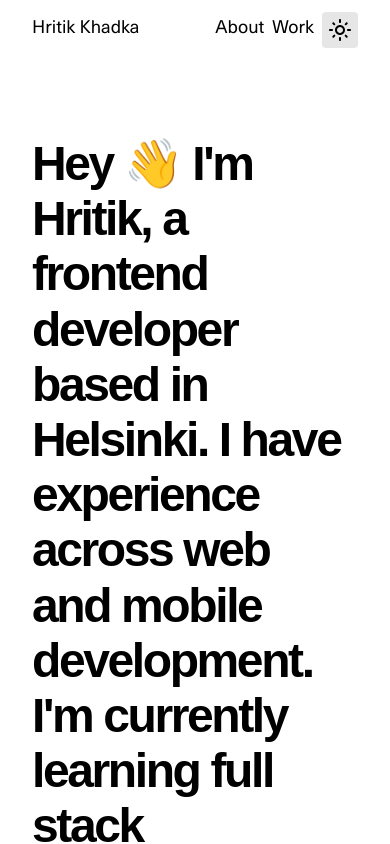
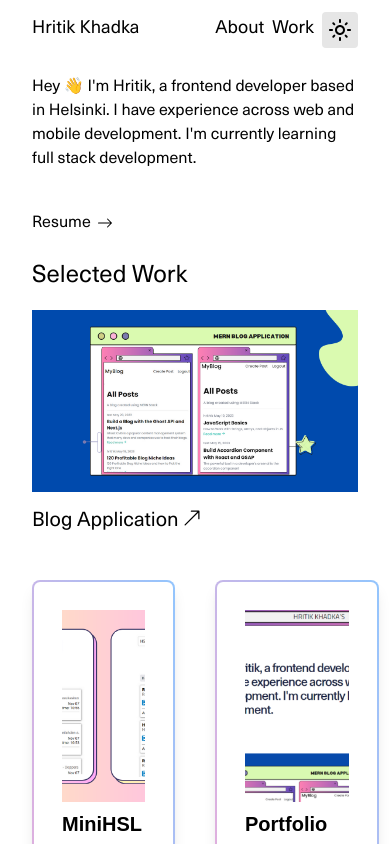
Before and after one commit to hrithikhadka/react-portfolio, a React (Vite) app: page / in a window 390 px wide. Shown: the top 844 px of the page. Built offline with nearby package versions, Linux system fonts and the light colour scheme; a web font is replaced by a local one.

Commit message:
implement responsive design for profile component

```diff
--- a/src/components/Profile.jsx
+++ b/src/components/Profile.jsx
@@ -2,13 +2,13 @@ import { BsArrowRight } from "react-icons/bs";
 const Profile = () => {
   return (
     <div className="flex justify-between items-center">
-      <section className="mt-16">
-        <h1 className="text-5xl font-bold tracking-[-.15rem] leading-[1.15] mb-10">
+      <section className="sm:mt-16">
+        <h1 className="sm:text-[2rem] md:text-[3rem] sm:font-bold sm:tracking-[-.15rem] sm:leading-[1.15] mb-10">
           Hey 👋 I'm Hritik, a frontend developer based in Helsinki. I have
           experience across web and mobile development. I'm currently learning
           full stack development.
         </h1>
-        <p className="text-[1.3rem] leading-[1.6] flex items-center">
+        <p className="sm:text-[1.3rem] leading-[1.6] flex items-center">
           <a
             href="https://drive.google.com/drive/folders/1G-5E4R6ONqFpSE-nNXOQzxeTUAKpq51V"
             target="_blank"
@@ -16,7 +16,7 @@ const Profile = () => {
           >
             Resume
           </a>
-          <BsArrowRight className="text-2xl mt-1 ml-2" />
+          <BsArrowRight className="sm:text-2xl mt-1 ml-1.5" />
         </p>
       </section>
     </div>
```
